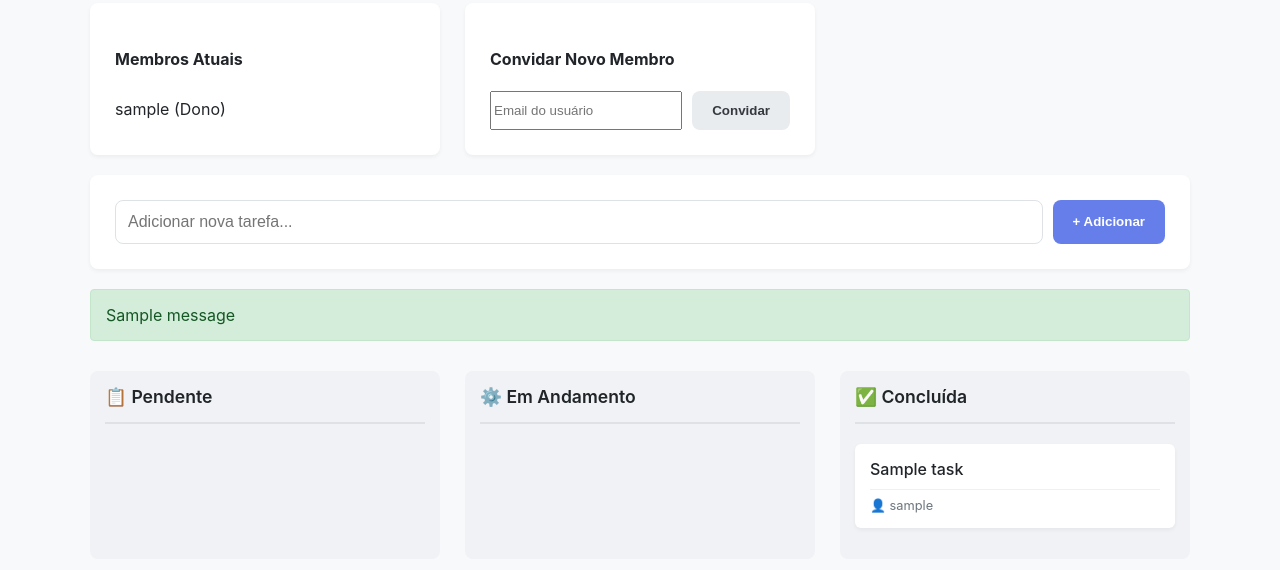
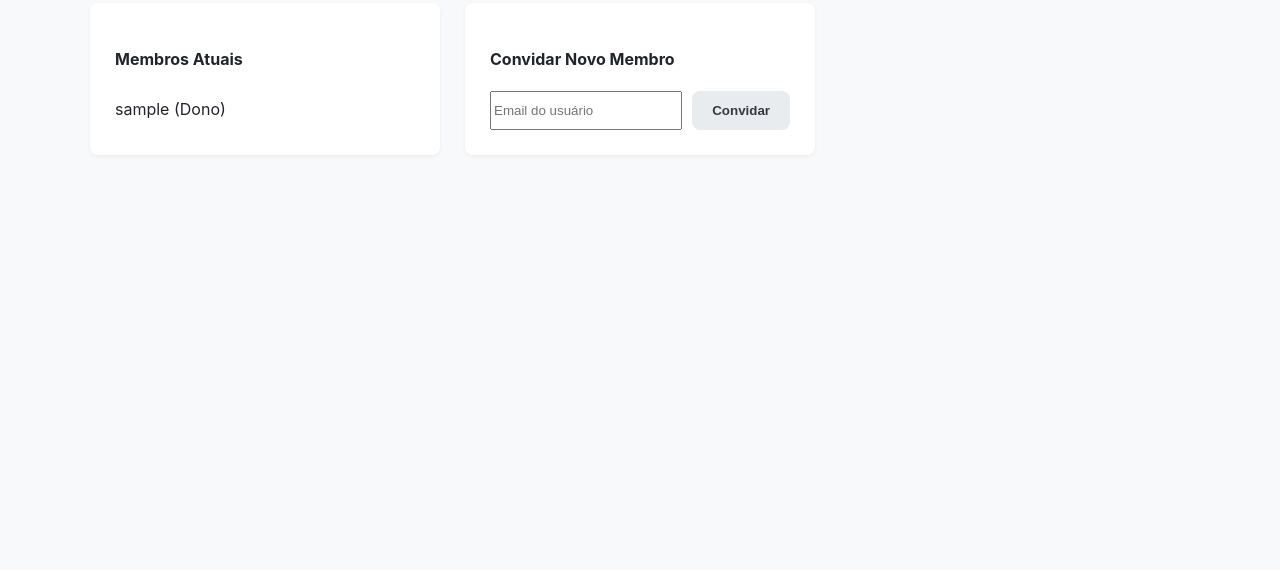
Before and after one commit to Jefinhozit0/Trello-Flask-SocketIO, a Flask app: page /board/1 in a window 1280 px wide. Shown: the part 199-769 px from the top of the page. Run offline with Flask 3, Linux system fonts and the light colour scheme; a user stored in the database is signed in; tables that the repository leaves empty hold one stand-in row (values such as "Sample post"); one stand-in notice (Sample message) is shown; some libraries are stand-ins or nearby versions.

Commit message:
Nova atualização de alteração de Quadros

```diff
--- a/project/main.py
+++ b/project/main.py
@@ -15,6 +15,7 @@ def index():
 @main.route('/dashboard')
 @login_required
 def dashboard():
+    # Esta consulta agora busca tanto os quadros do usuário quanto os compartilhados com ele
     user_boards = current_user.boards
     return render_template('main/dashboard.html', user=current_user, boards=user_boards)
 
@@ -26,7 +27,7 @@ def create_board():
         flash('O nome do quadro não pode ser vazio.', 'error')
     else:
         new_board = Board(name=board_name, owner=current_user)
-        new_board.members.append(current_user)
+        new_board.members.append(current_user) # O criador já vira membro
         db.session.add(new_board)
         db.session.commit()
         flash('Quadro criado com sucesso!', 'success')
@@ -36,6 +37,7 @@ def create_board():
 @login_required
 def view_board(board_id):
     board = Board.query.get_or_404(board_id)
+    # Segurança: usuário só pode ver se for membro
     if current_user not in board.members:
         abort(403)
     tasks = {
@@ -45,10 +47,13 @@ def view_board(board_id):
     }
     return render_template('main/board.html', board=board, tasks=tasks)
 
+# --- NOVAS ROTAS DE GERENCIAMENTO ---
+
 @main.route('/board/<int:board_id>/delete', methods=['POST'])
 @login_required
 def delete_board(board_id):
     board = Board.query.get_or_404(board_id)
+    # Segurança: Apenas o dono pode excluir
     if board.user_id != current_user.id:
         abort(403)
     db.session.delete(board)
@@ -56,10 +61,29 @@ def delete_board(board_id):
     flash('Quadro excluído com sucesso!', 'success')
     return redirect(url_for('main.dashboard'))
 
+@main.route('/api/board/<int:board_id>/rename', methods=['POST'])
+@login_required
+def rename_board(board_id):
+    board = Board.query.get_or_404(board_id)
+    # Segurança: Apenas o dono pode renomear
+    if board.user_id != current_user.id:
+        abort(403)
+    data = request.get_json()
+    new_name = data.get('name')
+    if not new_name:
+        return jsonify({'success': False, 'message': 'O nome não pode ser vazio.'}), 400
+    board.name = new_name
+    db.session.commit()
+    event_data = {'board_id': board.id, 'new_name': new_name}
+    socketio.emit('board_renamed', event_data, room=f'board-{board.id}')
+    socketio.emit('board_renamed_dashboard', event_data)
+    return jsonify({'success': True, 'message': 'Quadro renomeado.'})
+
 @main.route('/board/<int:board_id>/add_member', methods=['POST'])
 @login_required
 def add_member(board_id):
     board = Board.query.get_or_404(board_id)
+    # Segurança: Apenas o dono pode convidar
     if current_user.id != board.user_id:
         abort(403)
     email = request.form.get('email')
@@ -74,63 +98,7 @@ def add_member(board_id):
         flash(f'{user_to_add.username} foi adicionado ao quadro!', 'success')
     return redirect(url_for('main.view_board', board_id=board.id))
 
-@main.route('/board/<int:board_id>/add-task', methods=['POST'])
-@login_required
-def add_task(board_id):
-    board = Board.query.get_or_404(board_id)
-    if current_user not in board.members:
-        abort(403)
-
-    task_title = request.form.get('task_title')
-    if not task_title:
-        flash('O título da tarefa não pode ser vazio.', 'error')
-    else:
-        new_task = Task(title=task_title, board_id=board.id, status='pending')
-        db.session.add(new_task)
-        db.session.commit()
-
-        assignee_info = {'id': new_task.assignee.id, 'username': new_task.assignee.username} if new_task.assignee else None
-        event_data = {'task_id': new_task.id, 'title': new_task.title, 'status': new_task.status, 'assignee': assignee_info}
-        socketio.emit('task_created', event_data, room=f'board-{board_id}')
-        flash('Tarefa adicionada com sucesso!', 'success')
-
-    return redirect(url_for('main.view_board', board_id=board.id))
-
-@main.route('/update-task-status/<int:task_id>', methods=['PATCH'])
-@login_required
-def update_task_status(task_id):
-    task = Task.query.get_or_404(task_id)
-    if current_user not in task.board.members:
-        abort(403)
-
-    data = request.get_json()
-    new_status = data.get('status')
-    if new_status not in ['pending', 'inprogress', 'completed']:
-        return jsonify({'success': False, 'message': 'Status inválido'}), 400
-
-    task.status = new_status
-    db.session.commit()
-
-    event_data = {'task_id': task.id, 'new_status': new_status}
-    socketio.emit('task_updated', event_data, room=f'board-{task.board_id}')
-
-    return jsonify({'success': True, 'message': 'Status da tarefa atualizado.'})
-
-@main.route('/api/board/<int:board_id>/rename', methods=['POST'])
-@login_required
-def rename_board(board_id):
-    board = Board.query.get_or_404(board_id)
-    if board.user_id != current_user.id:
-        abort(403)
-    data = request.get_json()
-    new_name = data.get('name')
-    if not new_name:
-        return jsonify({'success': False, 'message': 'O nome não pode ser vazio.'}), 400
-    board.name = new_name
-    db.session.commit()
-    event_data = {'board_id': board.id, 'new_name': new_name}
-    socketio.emit('board_renamed', event_data, room=f'board-{board.id}')
-    return jsonify({'success': True, 'message': 'Quadro renomeado.'})
+# ... (O resto das rotas de tarefas e eventos de socket.io permanecem os mesmos) ...
 
 # --- ROTAS PARA GERENCIAR UMA TAREFA ESPECÍFICA ---
 
--- a/project/templates/main/board.html
+++ b/project/templates/main/board.html
@@ -15,6 +15,7 @@
     </div>
 </div>
 
+<div class="page-content" style="margin-top: 0; padding-top: 0;">
     <div class="members-section">
         <div class="card members-list">
             <h4>Membros Atuais</h4>
@@ -36,71 +37,8 @@
         </div>
         {% endif %}
     </div>
-
-<div class="card add-task-card">
-    <form class="add-task-form" method="POST" action="{{ url_for('main.add_task', board_id=board.id) }}">
-        <input type="text" name="task_title" placeholder="Adicionar nova tarefa..." required>
-        <button type="submit" class="btn btn-primary">+ Adicionar</button>
-    </form>
 </div>
 
-{% with messages = get_flashed_messages(with_categories=true) %}
-    {% if messages %}
-        {% for category, message in messages %}
-            <div class="flash {{ category }}">{{ message }}</div>
-        {% endfor %}
-    {% endif %}
-{% endwith %}
-
-<div class="kanban-board-container">
-    {% for status in ['pending', 'inprogress', 'completed'] %}
-    <div class="kanban-column">
-        <h2 class="column-title">
-            {% if status == 'pending' %}📋 Pendente{% elif status == 'inprogress' %}⚙️ Em Andamento{% else %}✅ Concluída{% endif %}
-        </h2>
-        <div class="task-list" id="{{ status }}-list" data-status="{{ status }}">
-            {% for task in tasks[status] %}
-                <div class="task-card" data-task-id="{{ task.id }}">
-                    <div class="task-card-title">{{ task.title }}</div>
-                    <div class="task-card-assignee" id="assignee-for-task-{{ task.id }}">
-                        {% if task.assignee %}
-                            👤 {{ task.assignee.username }}
-                        {% endif %}
-                    </div>
-                </div>
-            {% endfor %}
-        </div>
-    </div>
-    {% endfor %}
-</div>
-
-<div id="task-modal" class="modal-overlay">
-    <div class="modal-content">
-        <span id="close-modal-btn" class="close-modal">&times;</span>
-        <h3>Editar Tarefa</h3>
-        <form id="task-edit-form">
-            <input type="hidden" id="modal-task-id">
-            <div class="form-group">
-                <label for="modal-task-title">Título</label>
-                <input type="text" id="modal-task-title" required>
-            </div>
-            <div class="form-group">
-                <label for="modal-task-description">Descrição</label>
-                <textarea id="modal-task-description" rows="4"></textarea>
-            </div>
-            <div class="form-group">
-                <label for="modal-task-assignee">Atribuir para:</label>
-                <select id="modal-task-assignee">
-                    <option value="None">Ninguém</option>
-                </select>
-            </div>
-            <div class="modal-actions">
-                <button type="button" id="delete-task-btn" class="btn-delete">Excluir Tarefa</button>
-                <button type="submit" class="btn btn-primary">Salvar Alterações</button>
-            </div>
-        </form>
-    </div>
-</div>
 {% endblock %}
 
 {% block scripts %}
--- a/project/templates/main/dashboard.html
+++ b/project/templates/main/dashboard.html
@@ -39,7 +39,7 @@
                                 {% if board.owner == current_user %}
                                     Você é o dono
                                 {% else %}
-                                    Criado por: {{ board.owner.username }}
+                                    Compartilhado por: {{ board.owner.username }}
                                 {% endif %}
                             </p>
                         </div>
```
Also changed, not shown: project/models.py (+11 -1 lines), project/static/dashboard.js (+10 -6 lines), project/static/style.css (+54 -0 lines). Lines whose indentation alone changed are shown as unchanged.
